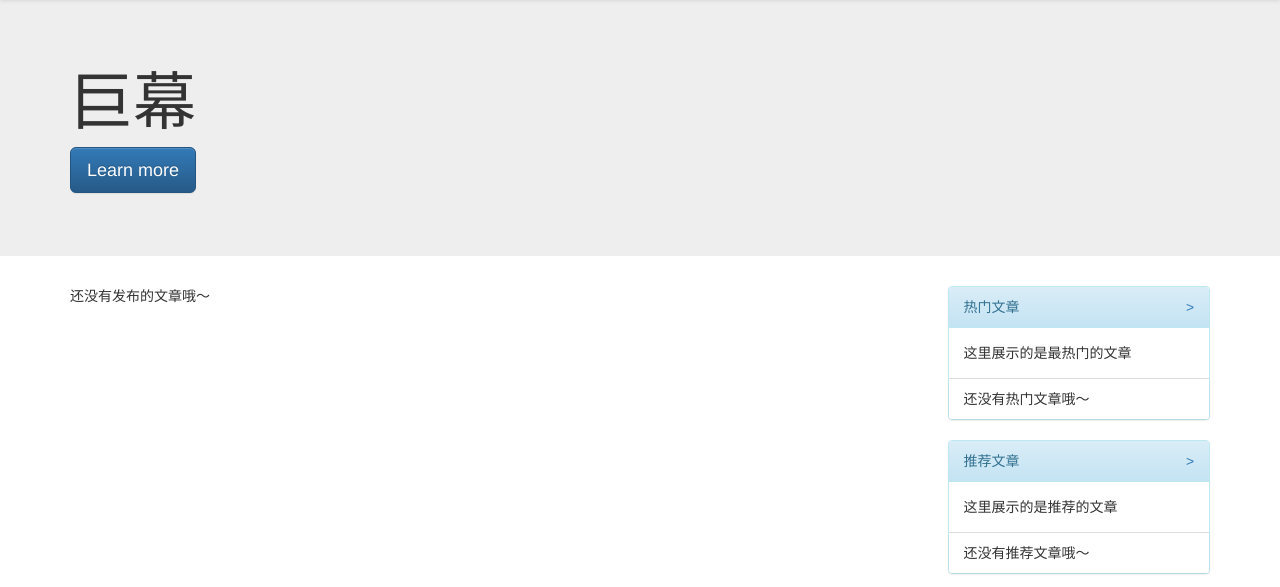
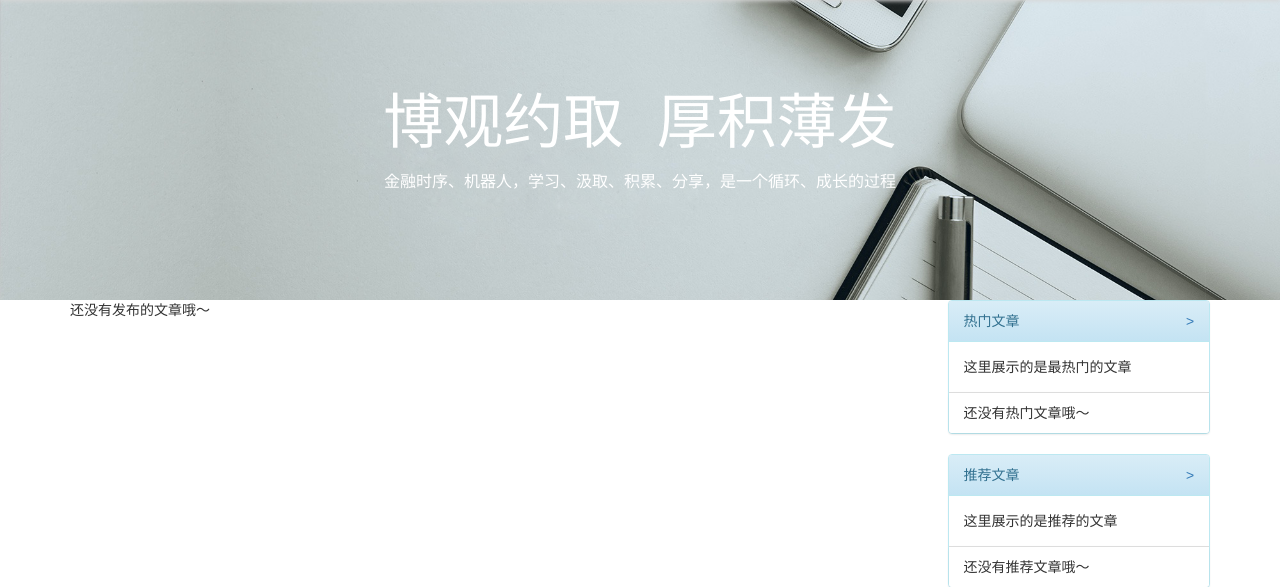
Before and after one commit to lingshanjun/datamole, a Django app: page /blog/ in a window 1280 px wide. Shown: the part 80-667 px from the top of the page. Run offline with Django 3.2, Linux system fonts and the light colour scheme; data that the repository does not hold is empty; some libraries are stand-ins or nearby versions.

Commit message:
blog list top banner

```diff
--- a/blog/templates/blog_list.html
+++ b/blog/templates/blog_list.html
@@ -1,11 +1,14 @@
 {% extends 'base.html' %}{% load staticfiles %}
 {% block title %}教程博客{% endblock %}
+{% block css %}
+<link rel="stylesheet" href="{% static 'blog/css/blog.css' %}">
+{% endblock %}
 {% block content %}
-	<div class="jumbotron">
-		<div class="container">
-		  	<h1>巨幕</h1>
-		  	<p><a class="btn btn-primary btn-lg" href="#" role="button">Learn more</a></p>
-	  	</div>
+	<div class="ltop">
+		<div class="ltop_box">
+			<i>博观约取&nbsp;&nbsp;厚积薄发</i>
+			<p>金融时序、机器人，学习、汲取、积累、分享，是一个循环、成长的过程</p>
+		</div>
 	</div>
 
 	<div class="container-fluid- container">
--- /dev/null
+++ b/datamole/statics/blog/css/blog.css
@@ -0,0 +1,40 @@
+/**
+ * blog css
+ */
+
+/*list top*/
+.ltop{
+    background: url('/static/blog/img/blog_top1.png') no-repeat center;
+    background-size: cover;
+    height: 300px;
+}
+.ltop_box{
+    width: 990px;
+    height: 100%;
+    margin: 0 auto;
+    position: relative;
+}
+.ltop_box i{
+	position: absolute;
+	top: 80px;
+    left: 0;
+    z-index: 100;
+    width: 100%;
+    font-size: 60px;
+    color: #fff;
+    text-align: center;
+    font-style: normal;
+    font-weight: 100;
+    font-family:'方正兰亭纤黑_GBK','方正兰亭纤黑简体','方正兰亭纤黑繁体','微软雅黑','Helvetica Neue',Helvetica,Arial;
+}
+.ltop_box p{
+	position: absolute;
+    top: 171px;
+    left: 0;
+    z-index: 100;
+    width: 100%;
+    font-size: 16px;
+    color: #fff;
+    text-align: center;
+    font-weight: 100;
+}
```
Also changed, not shown: datamole/statics/blog/img/blog_top1.png (added).
